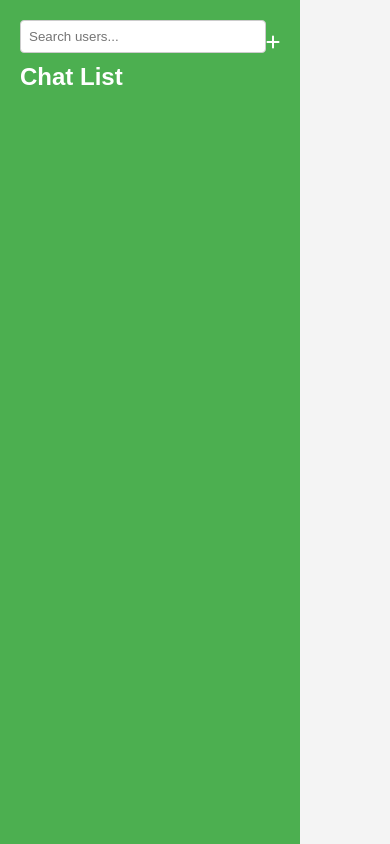
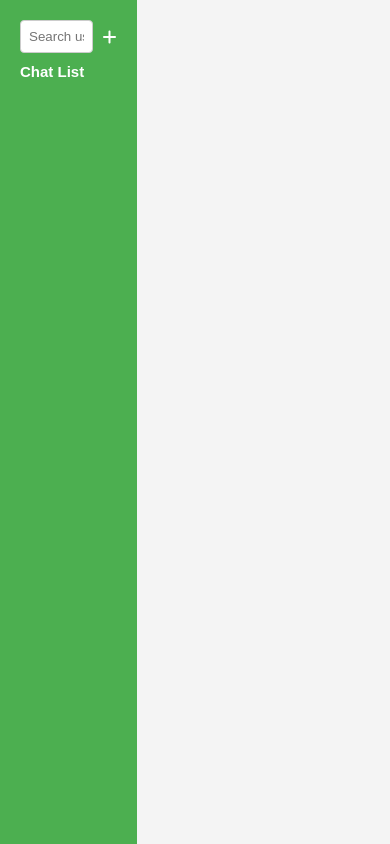
Before and after one commit to amit05c/server, a website with bundled scripts: page client/index.html in a window 390 px wide. Built offline with nearby package versions, Linux system fonts and the light colour scheme; sample sign-in values are in the browser's storage; files whose address does not match are found by name.

Commit message:
UI update

```diff
--- a/client/css/styles.css
+++ b/client/css/styles.css
@@ -16,7 +16,7 @@ body {
 }
 
 .sidebar {
-  width: 300px;
+  width: 20%;
   background: #4CAF50;
   color: white;
   padding: 20px;
@@ -108,7 +108,6 @@ button:hover {
 #user-search {
   width: 100%;
   padding: 8px;
-  margin-bottom: 10px;
   border: 1px solid #ccc;
   border-radius: 4px;
 }
@@ -328,3 +327,14 @@ button:hover {
   opacity: 0;
   transition: opacity 0.5s ease-in-out;
 }
+
+
+
+@media (max-width:520px) {
+  .sidebar{
+    width: 35%;
+  }
+  .heading{
+   font-size: 15px;
+  }
+}
--- a/client/index.html
+++ b/client/index.html
@@ -29,12 +29,12 @@
 <body>
     <div class="container">
         <aside class="sidebar">
-          <div style="display: flex; align-items: center; justify-content: center; cursor: pointer;">
+          <div style="display: flex; align-items: center; justify-content: space-between; gap: 10px; cursor: pointer; margin-bottom: 10px;">
             <input type="text" id="user-search" placeholder="Search users..."  />
           <i class="fa-solid fa-users-rectangle"  id="open-modal" >+</i>
           </div>
 
-            <h2>Chat List</h2>
+            <h2 class="heading">Chat List</h2>
 
             <!-- <ul id="search-list">
           </ul> -->
--- a/client/js/chat.js
+++ b/client/js/chat.js
@@ -67,7 +67,6 @@ function openChat(chatId) {
 document.getElementById("send-message").addEventListener("click", () => {
     const messageInput = document.getElementById("message-input");
     const message = messageInput.value;
-     alert(currentChatId)
     // Emit the message to the server
     socket.emit("new message", { content: message, chatId: currentChatId, sender: user._id, users: selectedChatRoom.users });
     console.log("Message sent:", message);
```
